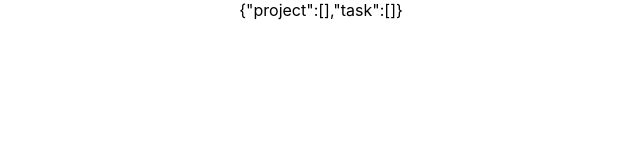
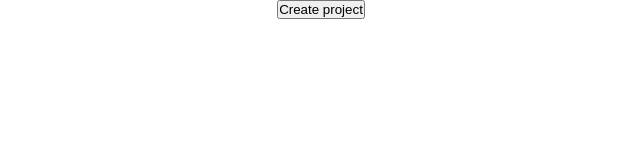
Before and after one commit to GirigiriG/Today, a React (Create React App) app: page / in a window 1280 px wide. Shown: the top 160 px of the page, without its empty margins (319-959 px from the left). Built offline with nearby package versions, Linux system fonts and the light colour scheme.

Commit message:
reducer setup complete

```diff
--- a/src/App.js
+++ b/src/App.js
@@ -1,4 +1,5 @@
 import './App.css';
+import projectService from './Service/ProjectService'
 import {ProjectProvider, useStore } from './store'
 
 const App = ()=> {
@@ -13,11 +14,24 @@ const App = ()=> {
 
 function Home () {
   const {state, dispatch} = useStore();
-  console.log(useStore());
-  return <div
-    onClick={() => dispatch({type: "CREATE_PROJECT"})}>
-    {JSON.stringify(state)}
-  </div>
+  return (
+    <div>
+      <button
+        onClick={handleProjectCreation}>
+        Create project
+      </button>
+      <br/>
+      {state.project.map(record => <p>{record.name}</p>)}
+    </div>
+  )
+
+  function handleProjectCreation(){
+    let newProject = new projectService()
+    newProject.createProject({name: "Today task management project", description: "create new task"})
+    dispatch({type: "CREATE_PROJECT", payload: {name: "Today task management project", description: "create new task"}})
+  }
 }
 
+
+
 export default App;
--- /dev/null
+++ b/src/Service/ProjectService.js
@@ -0,0 +1,11 @@
+
+
+class ProjectService {
+    static numberOfTask = 0;
+    createProject(record) {
+        this.name = record.name;
+        this.description = record.description
+    }
+}
+
+export default ProjectService;
--- a/src/Service/TaskService.js
+++ b/src/Service/TaskService.js
@@ -1,7 +1,6 @@
-const createTaskRecord = (reocrd)  => {
+const createTaskRecord = (record)  => {
     return {Name: "service name"}
 }
-
 
 export {
     createTaskRecord
--- a/src/index.css
+++ b/src/index.css
@@ -1,13 +1,4 @@
-body {
+* {
   margin: 0;
-  font-family: -apple-system, BlinkMacSystemFont, 'Segoe UI', 'Roboto', 'Oxygen',
-    'Ubuntu', 'Cantarell', 'Fira Sans', 'Droid Sans', 'Helvetica Neue',
-    sans-serif;
-  -webkit-font-smoothing: antialiased;
-  -moz-osx-font-smoothing: grayscale;
+  padding: 0;
 }
-
-code {
-  font-family: source-code-pro, Menlo, Monaco, Consolas, 'Courier New',
-    monospace;
-}
--- a/src/reducer/reducer.js
+++ b/src/reducer/reducer.js
@@ -1,9 +1,18 @@
+export const initialState = {project: []}
 const reducer = (state, action) => {
     switch(action.type) {
         case 'CREATE_PROJECT':
-            return {"New Project": "Project created"}
+            return createProject(state, action.payload)
         default:
-            throw new Error('action not defined')
+            throw new Error('action type must be defined')
+    }
+}
+
+const createProject = (state, project) => {
+    const newProject = [...state.project, project];
+    return {
+        ...state,
+        project: newProject
     }
 }
 
--- a/src/store.js
+++ b/src/store.js
@@ -1,8 +1,6 @@
 /* eslint-disable no-unused-vars */
 import React, {createContext, useContext, useReducer} from 'react'
-import reducer from './reducer/reducer'
-
-const initialState = {project: [], task: []};
+import reducer, {initialState} from './reducer/reducer'
 
 export const ProjectContext = createContext();
 
```
Also changed, not shown: public/icon.svg (added), src/components/mainHeader.jsx (added).
